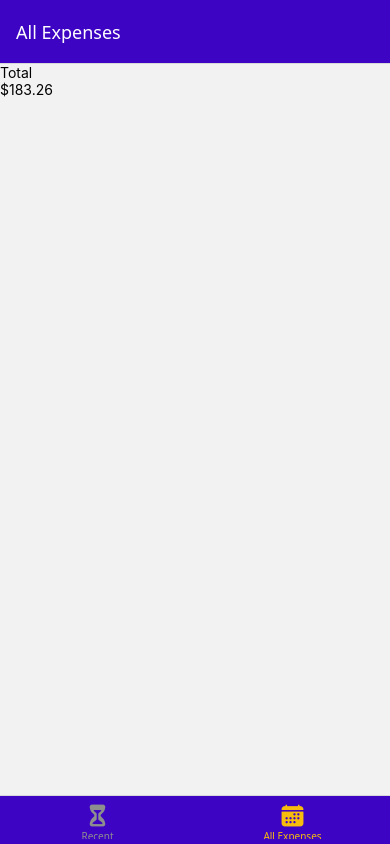
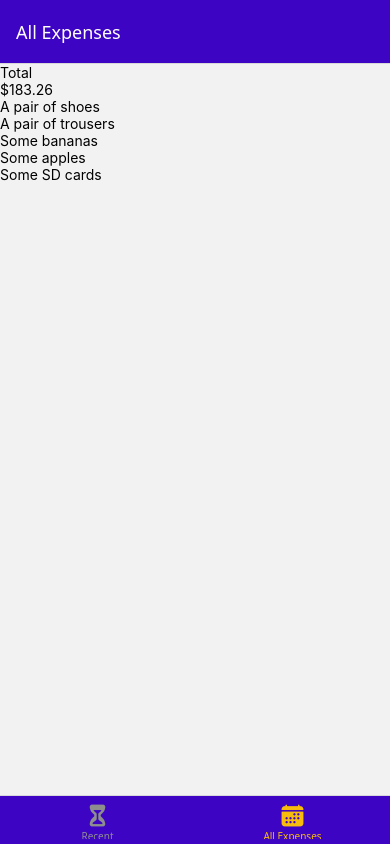
Before and after one commit to ryan10328/expense-tracker-0421, a React Native app: screen /AllExpenses in a window 390 px wide. Built offline with nearby package versions, Linux system fonts and the light colour scheme.

Commit message:
132. Outputing a List of Expenses

```diff
--- a/components/Expenses/ExpensesList.tsx
+++ b/components/Expenses/ExpensesList.tsx
@@ -1,9 +1,21 @@
-import { FlatList } from "react-native";
+import { Text, FlatList, ListRenderItemInfo } from "react-native";
 import React from "react";
+import { ExpenseType } from "../types";
 
-const ExpensesList = () => {
-  return <></>;
-  // return <FlatList />;
+type ExpensesListProps = {
+  expenses: Array<ExpenseType>;
+};
+
+const ExpensesList = ({ expenses }: ExpensesListProps) => {
+  return (
+    <FlatList
+      data={expenses}
+      renderItem={(expense: ListRenderItemInfo<ExpenseType>) => {
+        return <Text>{expense.item.description}</Text>;
+      }}
+      keyExtractor={(item) => item.id}
+    />
+  );
 };
 
 export default ExpensesList;
--- a/components/Expenses/ExpensesOutput.tsx
+++ b/components/Expenses/ExpensesOutput.tsx
@@ -13,7 +13,7 @@ const ExpensesOutput = ({ expenses, expensesPeriod }: ExpensesOutputProps) => {
   return (
     <View>
       <ExpensesSummary expenses={expenses} periodName={expensesPeriod} />
-      <ExpensesList />
+      <ExpensesList expenses={expenses} />
     </View>
   );
 };
```
